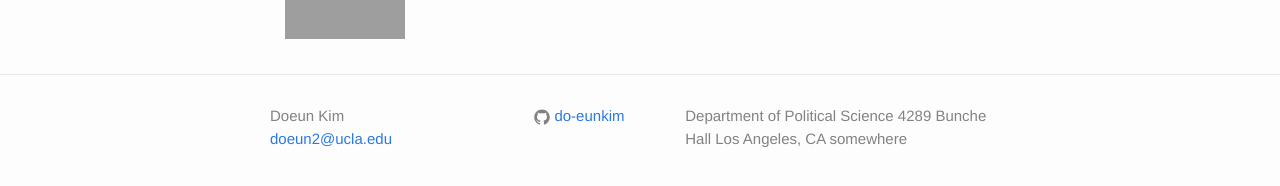
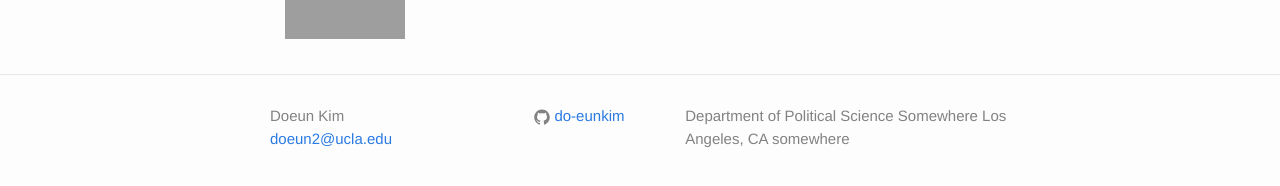
Before and after one commit to do-eunkim/do-eunkim.github.io, a Jekyll site: the page built from index.html, in a window 1280 px wide. Shown: the part 268-454 px from the top of the page. Built offline with Jekyll 4.4.1, drawn with Linux system fonts in a browser that asks for light colours; grey boxes are pictures that could not be loaded.

Commit message:
new github

```diff
--- a/_config.yml
+++ b/_config.yml
@@ -3,7 +3,7 @@ title: Doeun Kim
 email: doeun2@ucla.edu
 description: >
  Department of Political Science
- 4289 Bunche Hall
+ Somewhere
  Los Angeles, CA somewhere
 baseurl: "" # the subpath of your site, e.g. /blog/
 url: "http://do-eunkim.github.io" # the base hostname & protocol for your site
```
